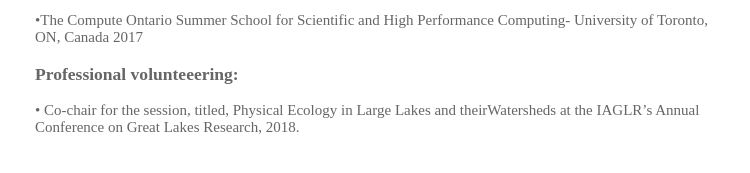
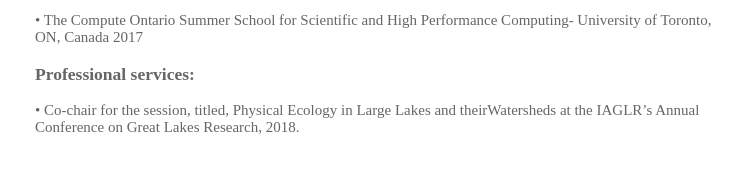
Before and after one commit to lakshikagirihagama/lakshikagirihagama.github.io, a plain HTML site: page events.html in a window 1280 px wide. Shown: the part 207-380 px from the top of the page, 255-1005 px from the left. Drawn offline with Linux system fonts and the light colour scheme.

Commit message:
Update events.html

```diff
--- a/events.html
+++ b/events.html
@@ -26,9 +26,9 @@ and the Environment 2014</p>
 
 <p>&bull; Alpine summer school - Italy- Regional Climate Dynamics in the Mediterranean and beyond: An
 Earth System perspective 2011</p>
-<p>&bull;The Compute Ontario Summer School for Scientific and High Performance Computing- University of Toronto, ON, Canada 2017</p>
+<p>&bull; The Compute Ontario Summer School for Scientific and High Performance Computing- University of Toronto, ON, Canada 2017</p>
 
-<h3>Professional volunteeering:</h3>
+<h3>Professional services:</h3>
 
 <p>&bull; Co-chair for the session, titled, Physical Ecology in Large Lakes and theirWatersheds at the IAGLR’s
 Annual Conference on Great Lakes Research, 2018.</p>	  </div>
```
